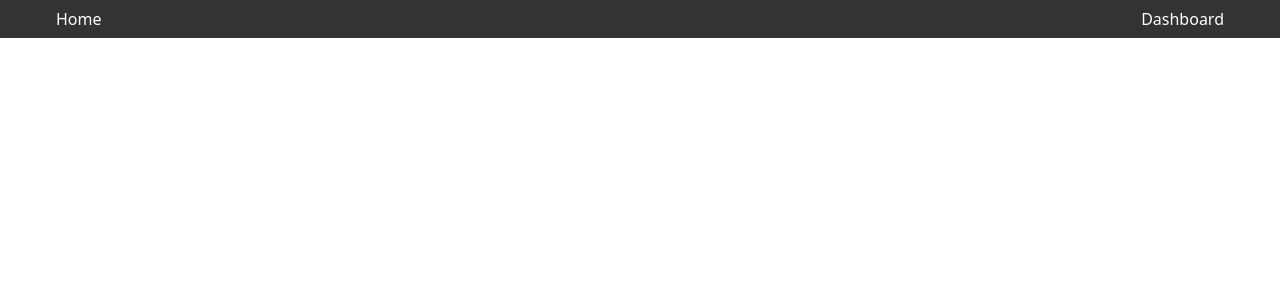
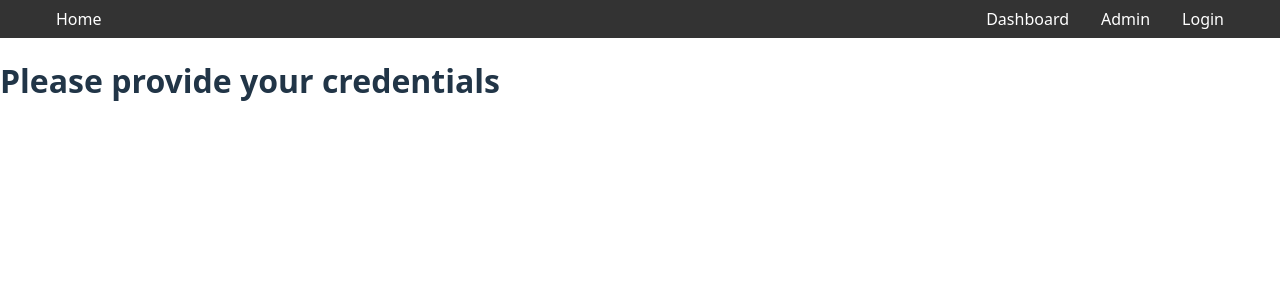
Before and after one commit to cluebbe/react-app, a React (Vite) app: page /login in a window 1280 px wide. Before the commit this address had no page. Shown: the top 300 px of the page. Built offline with nearby package versions, Linux system fonts and the light colour scheme.

Commit message:
added login and admin component

```diff
--- /dev/null
+++ b/src/Admin.jsx
@@ -0,0 +1,9 @@
+import React from 'react';
+
+const Admin = () => {
+  return (
+       <h1>Admin section</h1>
+  );
+};
+
+export default Admin;
--- a/src/App.jsx
+++ b/src/App.jsx
@@ -2,7 +2,9 @@ import React from 'react';
 import { BrowserRouter as Router, Route, Routes } from 'react-router-dom';
 import Navbar from './Navbar.jsx';
 import Dashboard from './Dashboard.jsx';
-import Home from './Home';
+import Home from './Home.jsx';
+import Admin from './Admin.jsx';
+import Login from './Login.jsx';
 
 const App = () => {
   return (
@@ -12,6 +14,8 @@ const App = () => {
         <Routes>
           <Route path="/" element={<Home />} />
           <Route path="/dashboard" element={<Dashboard />} />
+          <Route path="/admin" element={<Admin />} />
+          <Route path="/login" element={<Login />} />
         </Routes>
       </div>
     </Router>
--- /dev/null
+++ b/src/Login.jsx
@@ -0,0 +1,9 @@
+import React from 'react';
+
+const Login = () => {
+  return (
+       <h1>Please provide your credentials</h1>
+  );
+};
+
+export default Login;
--- a/src/Navbar.jsx
+++ b/src/Navbar.jsx
@@ -15,7 +15,8 @@ const Navbar = () => {
         </div>
         <div className="nav-links nav-links-right">
           <Link to="/dashboard" className="nav-link">Dashboard</Link>
-
+          <Link to="/admin" className="nav-link">Admin</Link>
+          <Link to="/login" className="nav-link">Login</Link>
         </div>
       </div>
     </nav>
```
